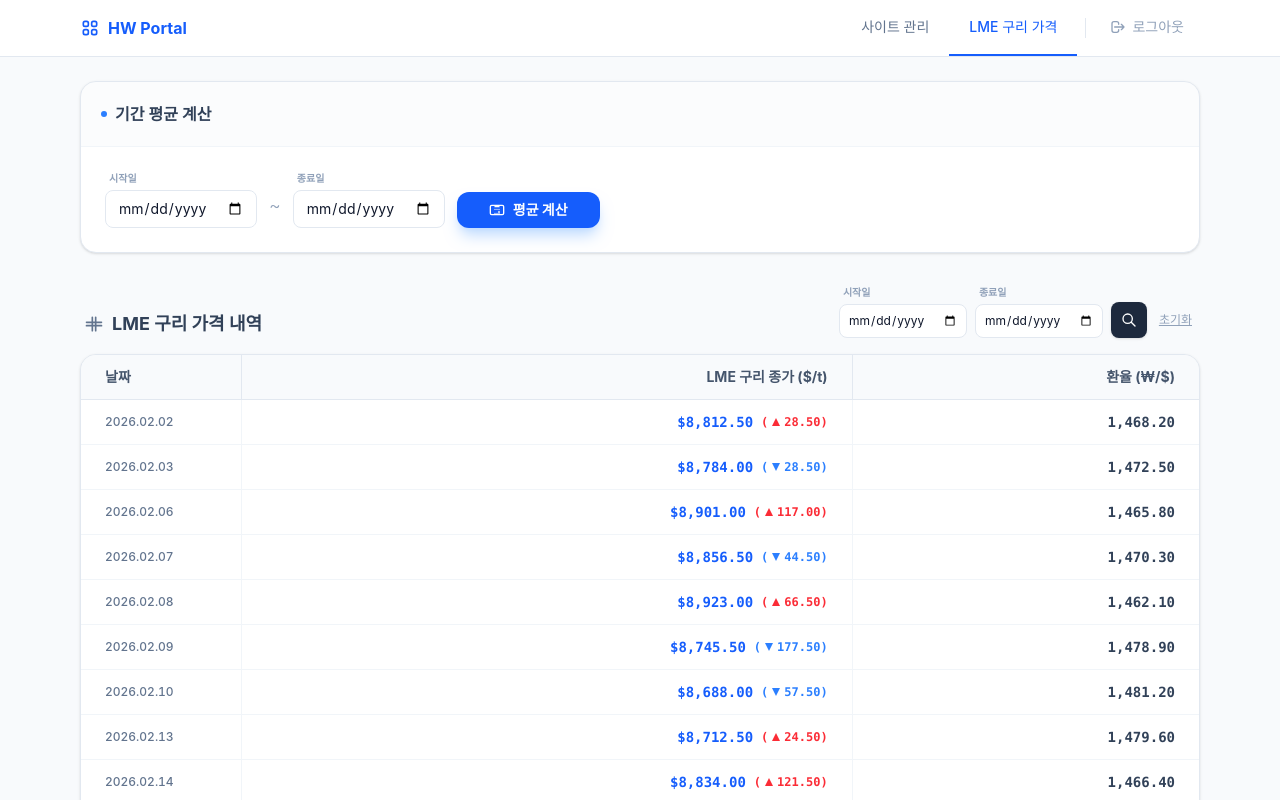
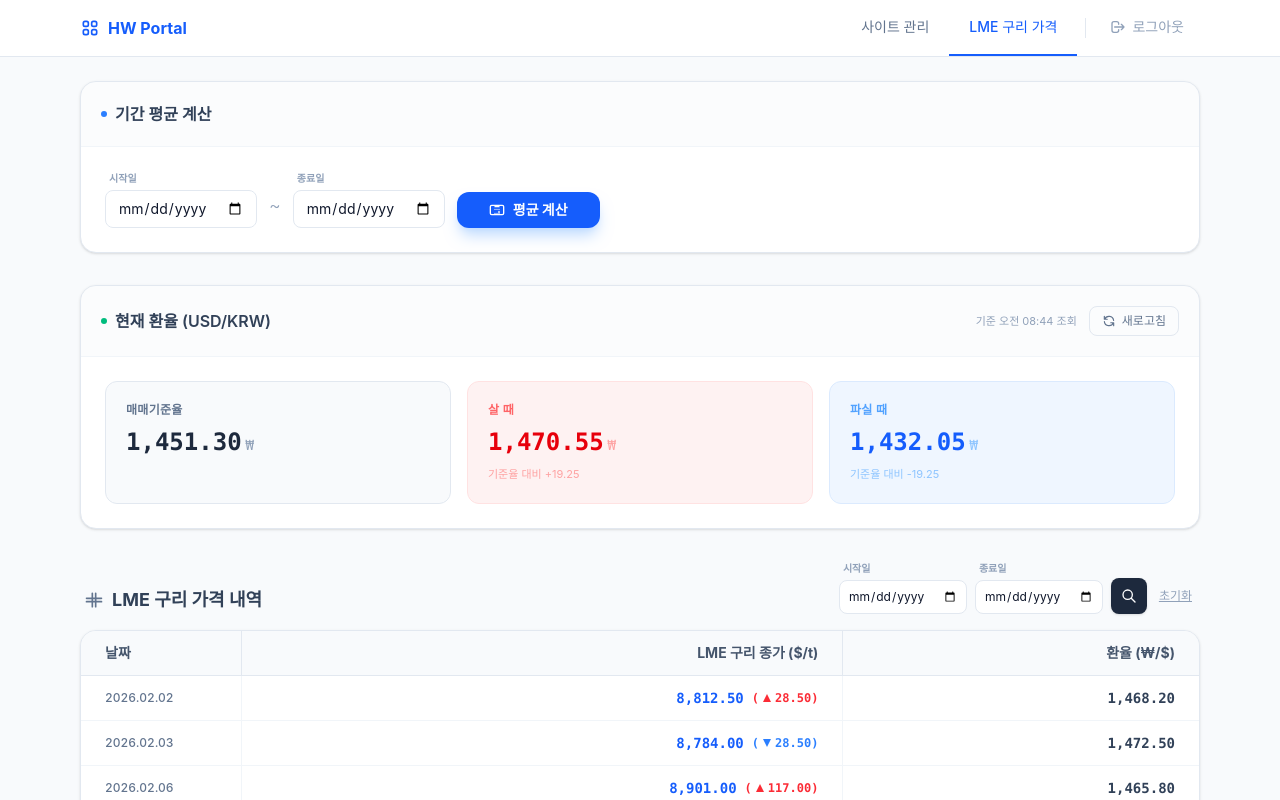
Before and after one commit to jeonghwan951204/hw-portal, a React (Vite) app: page /lme in a window 1280 px wide. Shown: the top 800 px of the page. Built offline with nearby package versions, Linux system fonts and the light colour scheme.

Commit message:
환율 적용

```diff
--- a/src/pages/LmePage.jsx
+++ b/src/pages/LmePage.jsx
@@ -24,9 +24,17 @@ const AVG_FIELDS = {
   avgClose: "avgClose",        // LME 구리 평균가 ($/t)
 };
 
+/** 환율 조회 응답 (하나은행 API) */
+const RATE_FIELDS = {
+  baseRate: "baseRate",        // 매매기준율
+  buyRate:  "buyRate",         // 살 때 (현찰 매도율)
+  sellRate: "sellRate",        // 파실 때 (현찰 매입율)
+};
+
 // ─── 임시 데이터 ──────────────────────────────────────────────────────────────
 // TODO: 백엔드 연결 시 MOCK_DATA 블록 전체 삭제 후 fetch 로직 주석 해제
-
+//https://www.hanabank.com/cms/rate/wpfxd651_01i_01.do?ajax=true&curCd=USD&tmpInqStrDt=2026-03-18&pbldDvCd=0&pbldSqn=&hid_key_data=&inqStrDt=20260319&inqKindCd=1&hid_enc_data=&requestTarget=searchContentDiv
+// 하나은행 환율 api
 const MOCK_DATA = [
   { id:  1, date: "2026.02.02", closePrice: 8812.50, priceChange: +28.50, exchangeRate: 1468.20 },
   { id:  2, date: "2026.02.03", closePrice: 8784.00, priceChange:  -28.50, exchangeRate: 1472.50 },
@@ -65,7 +73,7 @@ const MOCK_DATA = [
 
 // 달러 소수점 2자리 포맷
 const formatUSD = (value) =>
-  `$${Number(value).toLocaleString("en-US", {
+  `${Number(value).toLocaleString("en-US", {
     minimumFractionDigits: 2,
     maximumFractionDigits: 2,
   })}`;
@@ -164,6 +172,10 @@ export default function LmePage() {
   const [avgResult, setAvgResult] = useState(null); // { avgClose, count }
   const [currentRate, setCurrentRate] = useState("");
 
+  // ── 현재 환율 상태 ────────────────────────────────────────────────────────
+  const [liveRate, setLiveRate] = useState(null);   // { baseRate, buyRate, sellRate, updatedAt }
+  const [rateLoading, setRateLoading] = useState(false);
+
   // ── 내역 조회 ─────────────────────────────────────────────────────────────
   // TODO: 백엔드 연결 시 mock 블록 삭제 후 아래 fetch 블록 주석 해제
   const fetchHistory = useCallback(
@@ -229,6 +241,40 @@ export default function LmePage() {
     // }
   };
 
+  // ── 현재 환율 조회 ────────────────────────────────────────────────────────
+  // TODO: 백엔드 연결 시 mock 블록 삭제 후 아래 fetch 블록 주석 해제
+  const fetchLiveRate = useCallback(async () => {
+    setRateLoading(true);
+    // ── mock ────────────────────────────────────────────────────────────────
+    await new Promise((r) => setTimeout(r, 300)); // 로딩 느낌
+    setLiveRate({
+      [RATE_FIELDS.baseRate]: 1451.30,
+      [RATE_FIELDS.buyRate]:  1470.55,
+      [RATE_FIELDS.sellRate]: 1432.05,
+      updatedAt: new Date().toLocaleTimeString("ko-KR", { hour: "2-digit", minute: "2-digit" }),
+    });
+    setRateLoading(false);
+    // ── fetch (백엔드 연결 시 사용) ─────────────────────────────────────────
+    // try {
+    //   const today = new Date().toISOString().slice(0, 10).replace(/-/g, "");
+    //   const res  = await fetch(
+    //     `/api/exchange/rate?curCd=USD&inqStrDt=${today}`
+    //     // 하나은행: https://www.hanabank.com/cms/rate/wpfxd651_01i_01.do
+    //   );
+    //   const data = await res.json();
+    //   setLiveRate({
+    //     [RATE_FIELDS.baseRate]: data[RATE_FIELDS.baseRate],
+    //     [RATE_FIELDS.buyRate]:  data[RATE_FIELDS.buyRate],
+    //     [RATE_FIELDS.sellRate]: data[RATE_FIELDS.sellRate],
+    //     updatedAt: new Date().toLocaleTimeString("ko-KR", { hour: "2-digit", minute: "2-digit" }),
+    //   });
+    // } catch (err) {
+    //   console.error("환율 조회 실패:", err);
+    // } finally {
+    //   setRateLoading(false);
+    // }
+  }, []);
+
   // ── 테이블 필터 초기화 ────────────────────────────────────────────────────
   const handleResetFilters = () => {
     setTableStartDate("");
@@ -239,6 +285,7 @@ export default function LmePage() {
   // ── 초기 데이터 로드 ──────────────────────────────────────────────────────
   useEffect(() => {
     fetchHistory(1);
+    fetchLiveRate();
     // eslint-disable-next-line react-hooks/exhaustive-deps
   }, []);
 
@@ -373,6 +420,93 @@ export default function LmePage() {
                 </div>
               </div>
             )}
+          </div>
+        </section>
+
+        {/* ── 현재 환율 섹션 ── */}
+        <section className="bg-white rounded-2xl shadow-sm border border-slate-200 overflow-hidden">
+          {/* 섹션 헤더 */}
+          <div className="p-5 border-b border-slate-100 bg-slate-50/50 flex items-center justify-between">
+            <h2 className="font-semibold flex items-center gap-2 text-slate-700">
+              <span className="w-1.5 h-1.5 bg-emerald-500 rounded-full inline-block" />
+              현재 환율 (USD/KRW)
+            </h2>
+            <div className="flex items-center gap-3">
+              {liveRate && (
+                <span className="text-[11px] text-slate-400">
+                  기준 {liveRate.updatedAt} 조회
+                </span>
+              )}
+              <button
+                type="button"
+                onClick={fetchLiveRate}
+                disabled={rateLoading}
+                className="flex items-center gap-1.5 text-xs text-slate-500 hover:text-slate-800 border border-slate-200 rounded-lg px-3 py-1.5 transition-all hover:bg-slate-50 disabled:opacity-40"
+              >
+                <svg
+                  xmlns="http://www.w3.org/2000/svg"
+                  className={`w-3.5 h-3.5 ${rateLoading ? "animate-spin" : ""}`}
+                  fill="none"
+                  viewBox="0 0 24 24"
+                  stroke="currentColor"
+                >
+                  <path strokeLinecap="round" strokeLinejoin="round" strokeWidth={2} d="M4 4v5h.582m15.356 2A8.001 8.001 0 004.582 9m0 0H9m11 11v-5h-.581m0 0a8.003 8.003 0 01-15.357-2m15.357 2H15" />
+                </svg>
+                새로고침
+              </button>
+            </div>
+          </div>
+
+          <div className="p-6">
+            {rateLoading && !liveRate ? (
+              <div className="flex justify-center items-center py-6 text-slate-400 text-sm gap-2">
+                <svg xmlns="http://www.w3.org/2000/svg" className="w-4 h-4 animate-spin" fill="none" viewBox="0 0 24 24" stroke="currentColor">
+                  <path strokeLinecap="round" strokeLinejoin="round" strokeWidth={2} d="M4 4v5h.582m15.356 2A8.001 8.001 0 004.582 9m0 0H9m11 11v-5h-.581m0 0a8.003 8.003 0 01-15.357-2m15.357 2H15" />
+                </svg>
+                환율 불러오는 중...
+              </div>
+            ) : liveRate ? (
+              <div className="grid grid-cols-1 sm:grid-cols-3 gap-4">
+                {/* 매매기준율 */}
+                <div className="bg-slate-50 rounded-xl p-5 border border-slate-200">
+                  <p className="text-xs text-slate-500 font-semibold mb-2 uppercase tracking-wide">
+                    매매기준율
+                  </p>
+                  <p className="text-2xl font-bold font-mono text-slate-800">
+                    {formatRate(liveRate[RATE_FIELDS.baseRate])}
+                    <span className="text-sm font-normal text-slate-400 ml-1">₩</span>
+                  </p>
+                </div>
+
+                {/* 살 때 */}
+                <div className="bg-red-50 rounded-xl p-5 border border-red-100">
+                  <p className="text-xs text-red-400 font-semibold mb-2 uppercase tracking-wide">
+                    살 때
+                  </p>
+                  <p className="text-2xl font-bold font-mono text-red-600">
+                    {formatRate(liveRate[RATE_FIELDS.buyRate])}
+                    <span className="text-sm font-normal text-red-300 ml-1">₩</span>
+                  </p>
+                  <p className="text-[11px] text-red-300 mt-2">
+                    기준율 대비 +{formatRate(liveRate[RATE_FIELDS.buyRate] - liveRate[RATE_FIELDS.baseRate])}
+                  </p>
+                </div>
+
+                {/* 파실 때 */}
+                <div className="bg-blue-50 rounded-xl p-5 border border-blue-100">
+                  <p className="text-xs text-blue-400 font-semibold mb-2 uppercase tracking-wide">
+                    파실 때
+                  </p>
+                  <p className="text-2xl font-bold font-mono text-blue-600">
+                    {formatRate(liveRate[RATE_FIELDS.sellRate])}
+                    <span className="text-sm font-normal text-blue-300 ml-1">₩</span>
+                  </p>
+                  <p className="text-[11px] text-blue-300 mt-2">
+                    기준율 대비 {formatRate(liveRate[RATE_FIELDS.sellRate] - liveRate[RATE_FIELDS.baseRate])}
+                  </p>
+                </div>
+              </div>
+            ) : null}
           </div>
         </section>
 
```
